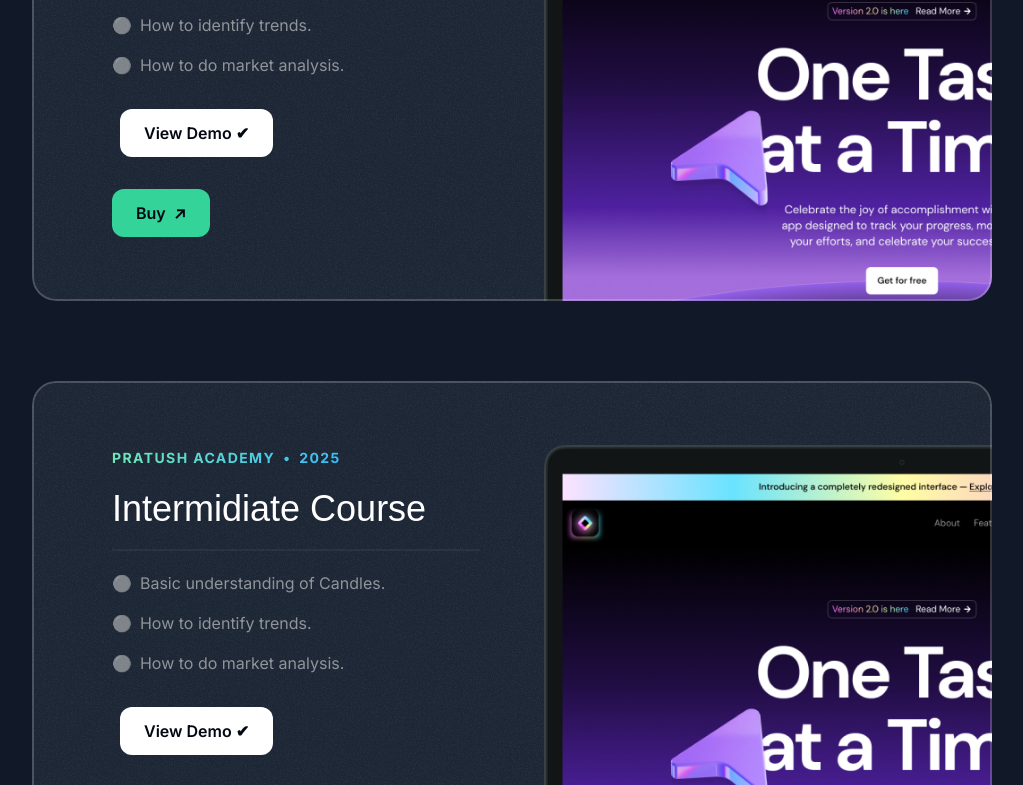
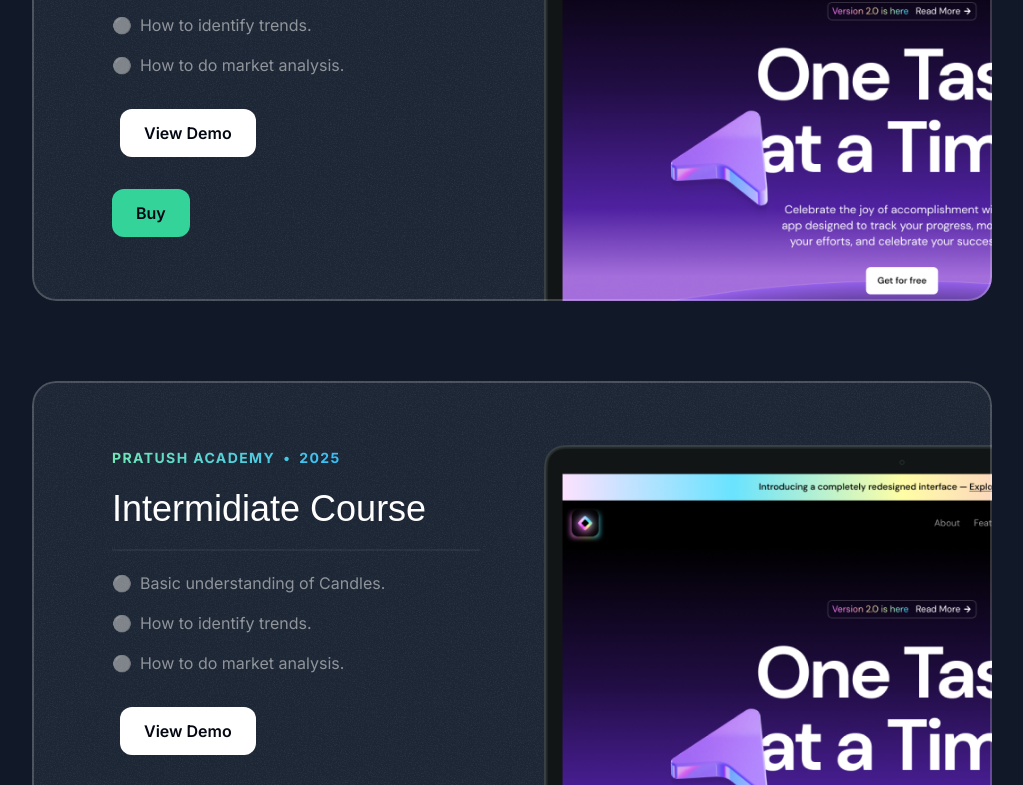
Before and after one commit to Glax3max/tradeMaster123, a Next.js app: page / in a window 1280 px wide. Shown: the part 1455-2240 px from the top of the page, without its empty margins (128-1151 px from the left). Built offline with nearby package versions, Linux system fonts and the light colour scheme; a web font is replaced by a local one.

Commit message:
Update Projects.tsx

```diff
--- a/src/sections/Projects.tsx
+++ b/src/sections/Projects.tsx
@@ -166,9 +166,8 @@ export const ProjectsSection = () => {
                 <a href={project.link}>
                 <button className="bg-white inline-flex items-center md:w-auto px-6 justify-center mx-2 gap-2 mt-8 text-gray-950 h-12 w-full rounded-xl font-semibold">
                   <span >
-                  View Demo ✔
+                  View Demo
                   </span>
-{/*                  <link rel="stylesheet" href="https://fonts.googleapis.com/css2?family=Material+Symbols+Outlined:opsz,wght,FILL,GRAD@24,400,0,0&icon_names=open_in_new" /> */}
                 </button>
                 </a>
                 <div>
@@ -184,7 +183,7 @@ export const ProjectsSection = () => {
                   Buy
                   </span>
 {/*                   <Image src={ArrowUpRightIcon} className="size-4 " alt="circle"/> */}
-                  ↗
+{/*                   ↗ */}
                   </button>
                 </div>
                 </div>
```
